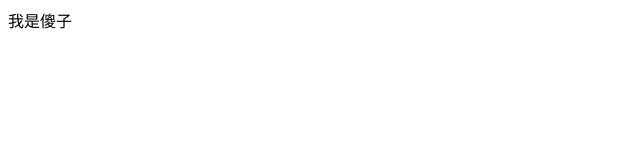
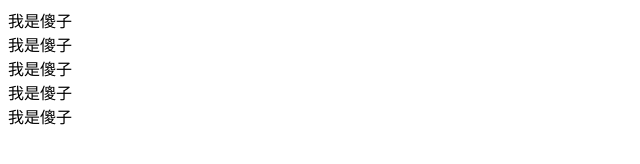
Before and after one commit to panyuhui5234481/text, a plain HTML site: page index.html in a window 1280 px wide. Shown: the whole page, without its empty margins (0-640 px from the left). Drawn offline with Linux system fonts and the light colour scheme.

Commit message:
我进行了第二次提交

```diff
--- a/index.html
+++ b/index.html
@@ -8,5 +8,9 @@
 </head>
 <body>
     <div>我是傻子</div>
+    <div>我是傻子</div>
+    <div>我是傻子</div>
+    <div>我是傻子</div>
+    <div>我是傻子</div>
 </body>
 </html>
```
